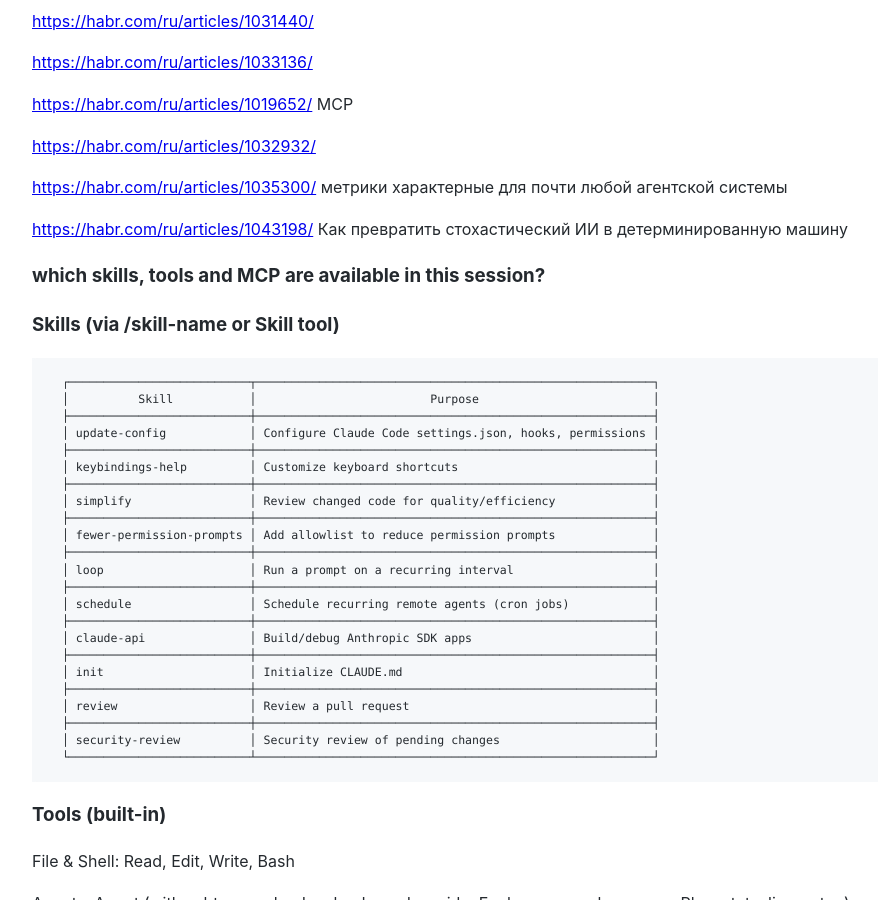
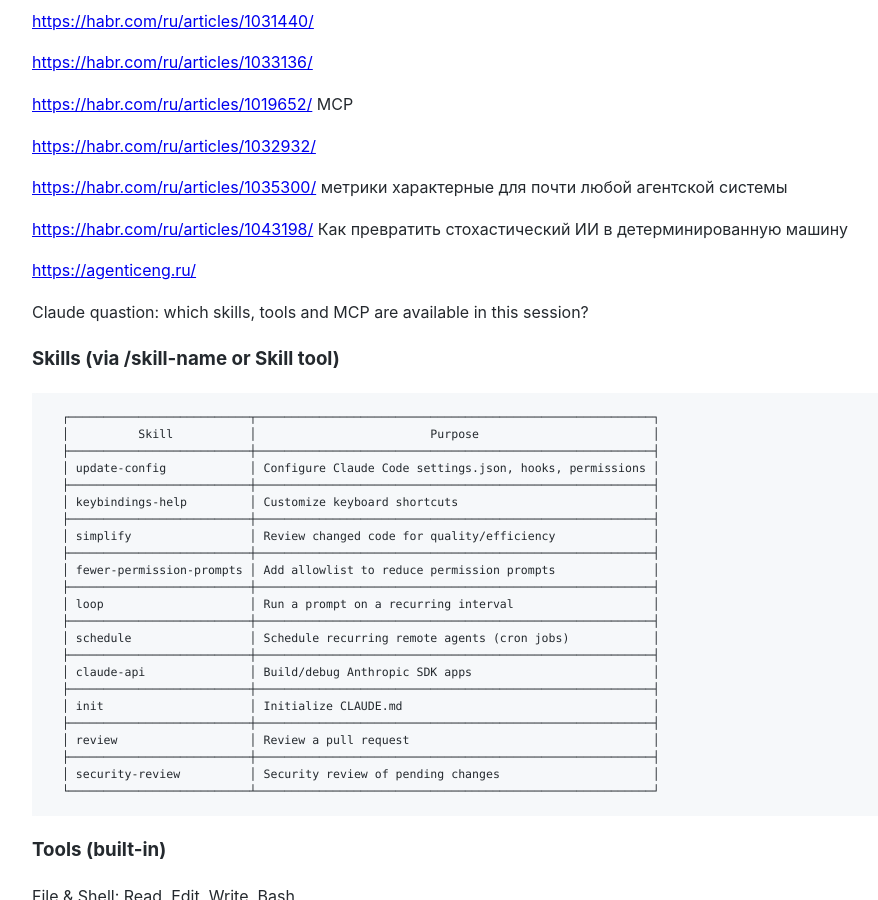
Before and after one commit to Michael-Lubinsky/michael-lubinsky.github.com, a Jekyll site: the page built from ml/agent.md, in a window 1280 px wide and 900 px high, scrolled down 523 px. Shown: the whole window, without its empty margins (158-1036 px from the left). Built offline with Jekyll 4.4.1, drawn with Linux system fonts in a browser that asks for light colours; our own code applies the rules of GitHub Pages for plain Markdown files.

Commit message:
Update agent.md

```diff
--- a/ml/agent.md
+++ b/ml/agent.md
@@ -34,8 +34,9 @@
 
 <https://habr.com/ru/articles/1043198/> Как превратить стохастический ИИ в детерминированную машину
 
+<https://agenticeng.ru/>
 
-### which skills, tools and MCP are available in this session?
+Claude quastion: which skills, tools and MCP are available in this session?
 
 
 ###  Skills (via /skill-name or Skill tool)
```
